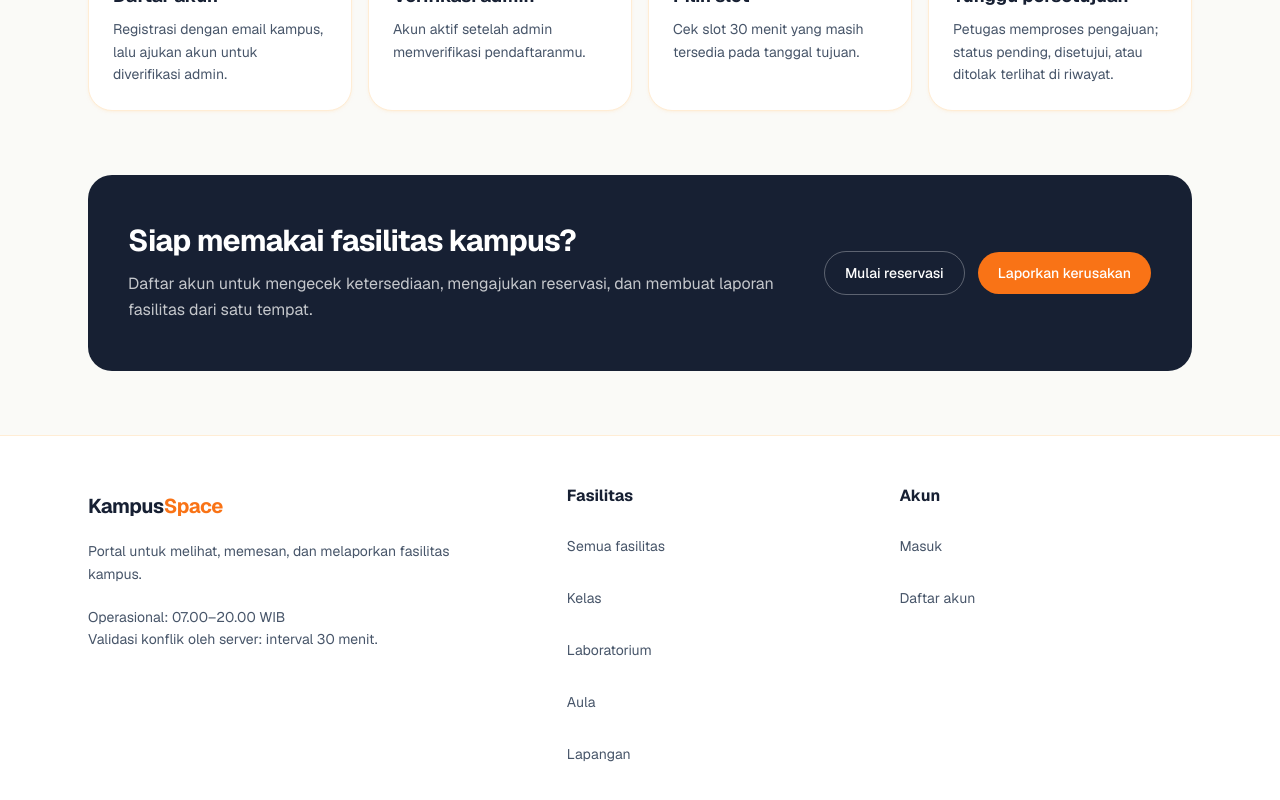
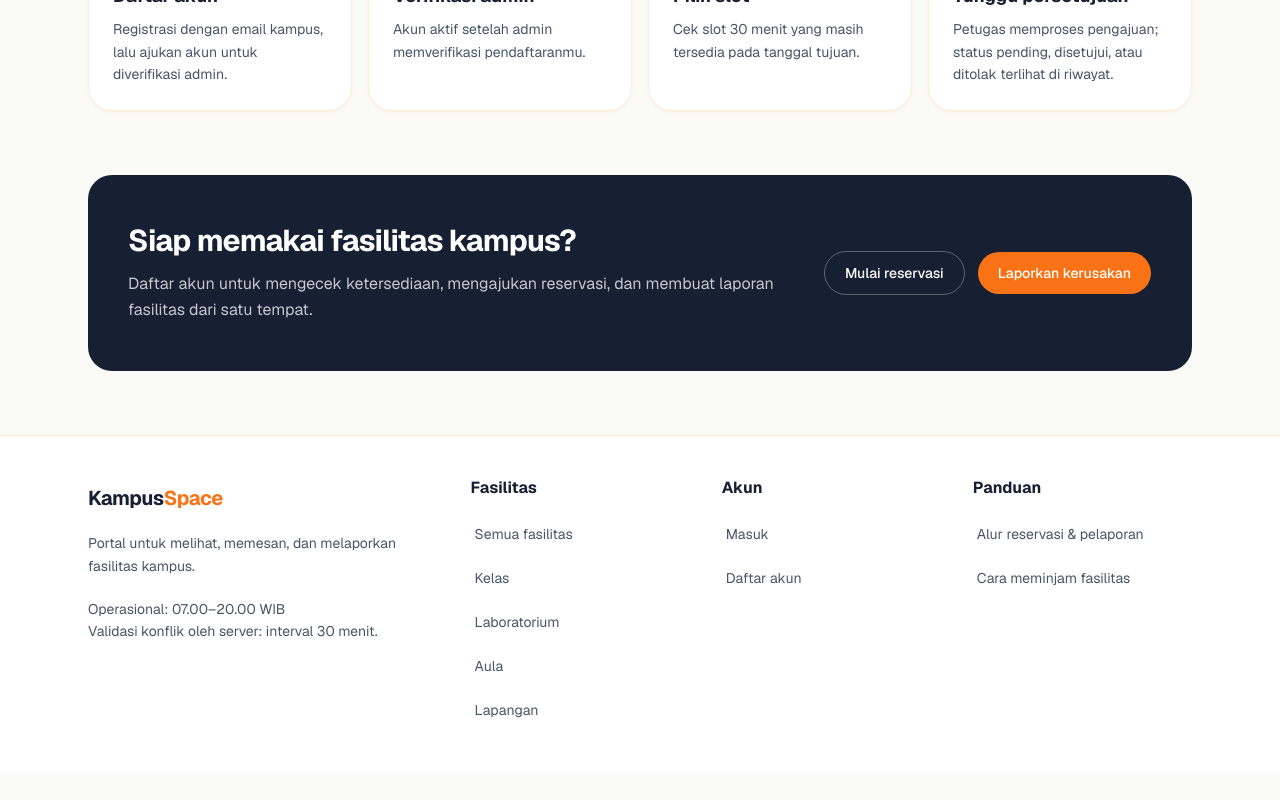
Before and after one commit to AkmalFazli27/campus-facility-system, a Next.js app: page / in a window 1280 px wide. Shown: the part 1884-2684 px from the top of the page. After the commit the page ends 2656 px from the top, so only its background shows below. Built offline with nearby package versions, Linux system fonts and the light colour scheme; no server answers; the database is empty.

Commit message:
style: rapikan jarak footer dan tambah kolom panduan

```diff
--- a/components/custom/HowItWorks.tsx
+++ b/components/custom/HowItWorks.tsx
@@ -25,7 +25,10 @@ export default function HowItWorks() {
         <p className="text-sm font-bold tracking-wider text-brand-600 uppercase">
           Cara kerja
         </p>
-        <h2 id="cara-kerja-heading" className="mt-2 text-3xl font-bold tracking-tight text-ink-950">
+        <h2
+          id="cara-kerja-heading"
+          className="mt-2 scroll-mt-24 text-3xl font-bold tracking-tight text-ink-950"
+        >
           Reservasi fasilitas tanpa alur yang membingungkan
         </h2>
       </div>
--- a/components/custom/PublicFooter.tsx
+++ b/components/custom/PublicFooter.tsx
@@ -13,18 +13,23 @@ const ACCOUNT_LINKS = [
   { label: "Daftar akun", href: "/register" },
 ] as const;
 
+const GUIDE_LINKS = [
+  { label: "Alur reservasi & pelaporan", href: "/#tentang" },
+  { label: "Cara meminjam fasilitas", href: "/#cara-kerja-heading" },
+] as const;
+
 function FooterLinks({
   links,
 }: {
   links: readonly { label: string; href: string }[];
 }) {
   return (
-    <ul className="mt-4 space-y-2 text-sm text-ink-600">
+    <ul className="mt-3 space-y-0 text-sm text-ink-600">
       {links.map((link) => (
         <li key={link.href}>
           <Link
             href={link.href}
-            className="inline-flex min-h-11 items-center rounded-md py-2 hover:text-brand-600 focus-visible:ring-2 focus-visible:ring-brand-500 focus-visible:outline-none"
+            className="inline-flex min-h-11 items-center rounded-md px-1 hover:text-brand-600 focus-visible:ring-2 focus-visible:ring-brand-500 focus-visible:outline-none"
           >
             {link.label}
           </Link>
@@ -37,7 +42,7 @@ function FooterLinks({
 export default function PublicFooter() {
   return (
     <footer className="border-t border-brand-100 bg-white">
-      <div className="mx-auto grid w-full max-w-6xl gap-10 px-6 py-12 sm:grid-cols-2 lg:grid-cols-[1.5fr_1fr_1fr]">
+      <div className="mx-auto grid w-full max-w-6xl gap-8 px-6 py-8 sm:grid-cols-2 sm:py-10 lg:grid-cols-[1.6fr_1fr_1fr_1fr]">
         <div>
           <Link
             href="/"
@@ -68,6 +73,13 @@ export default function PublicFooter() {
           </h2>
           <FooterLinks links={ACCOUNT_LINKS} />
         </nav>
+
+        <nav aria-labelledby="footer-guide-heading">
+          <h2 id="footer-guide-heading" className="font-bold text-ink-950">
+            Panduan
+          </h2>
+          <FooterLinks links={GUIDE_LINKS} />
+        </nav>
       </div>
     </footer>
   );
```
